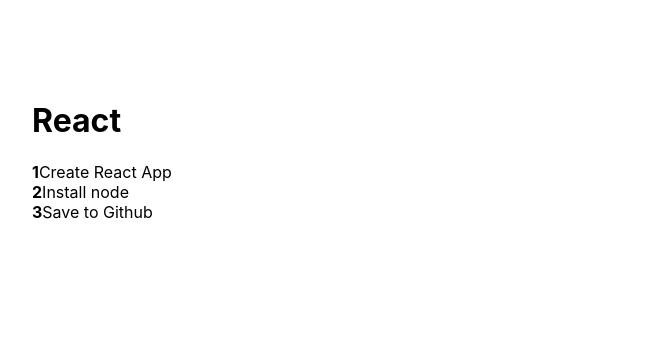
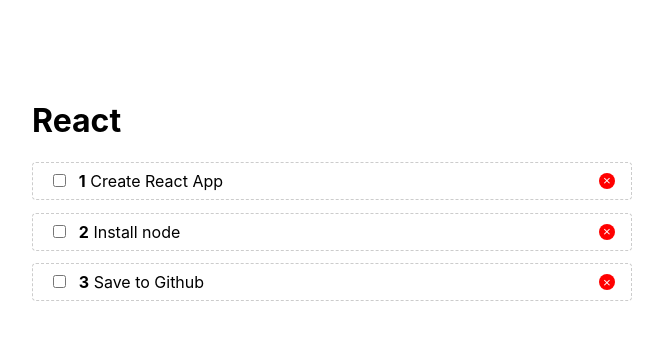
Before and after one commit to DanzigWebb/react-todo, a React (Create React App) app: page / in a window 1280 px wide. Shown: the top 340 px of the page, without its empty margins (308-971 px from the left). Built offline with nearby package versions, Linux system fonts and the light colour scheme.

Commit message:
feat: added styles

```diff
--- a/src/index.css
+++ b/src/index.css
@@ -18,3 +18,14 @@
   margin: 0 auto;
   max-width: 600px;
 }
+
+.btn {
+  background-color: red;
+  border-radius: 50%;
+  color: #fff;
+  border: none;
+  padding: 0;
+  width: 1rem;
+  height: 1rem;
+  flex-shrink: 0;
+}
--- a/src/todo/TodoItem.js
+++ b/src/todo/TodoItem.js
@@ -1,11 +1,32 @@
 import React from "react";
 import PropTypes from "prop-types";
 
+const styles = {
+  li: {
+    display: 'flex',
+    justifyContent: 'space-between',
+    alignItems: 'center',
+    padding: '0.5rem 1rem',
+    border: '1px dashed #ccc',
+    borderRadius: '4px',
+    marginBottom: '0.8rem'
+  },
+  checkbox: {
+    marginRight: '0.8rem'
+  }
+}
+
 function TodoItem({ todo, index }) {
   return (
-    <li>
-      <strong>{index + 1}</strong>
-      <span>{todo.title}</span>
+    <li style={styles.li}>
+      <span>
+        <input type="checkbox" style={styles.checkbox}/>
+        <strong>{index + 1}</strong>
+        &nbsp;
+        <span>{todo.title}</span>
+      </span>
+
+      <button className="btn">&times;</button>
     </li>
   )
 }
```
